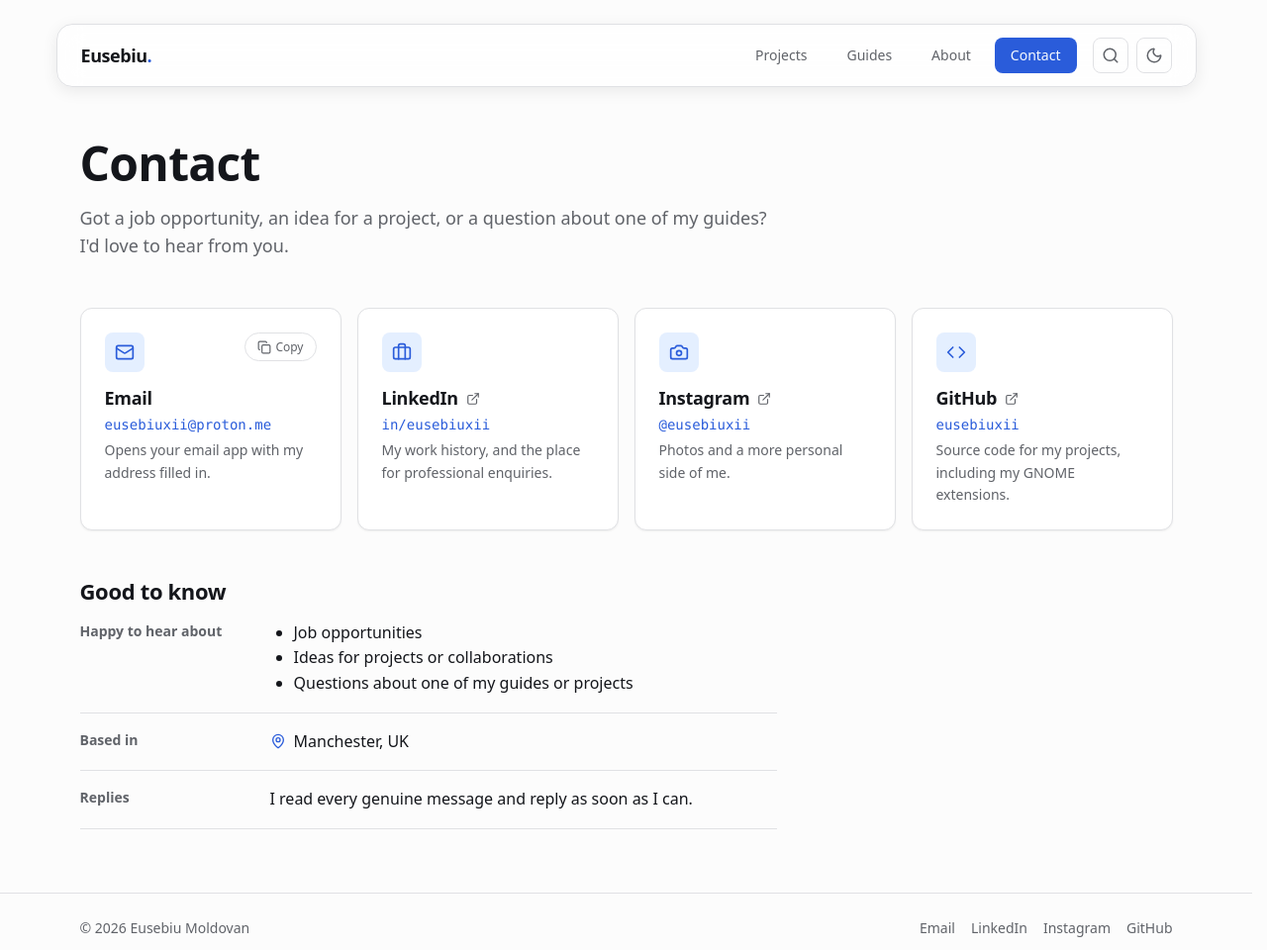
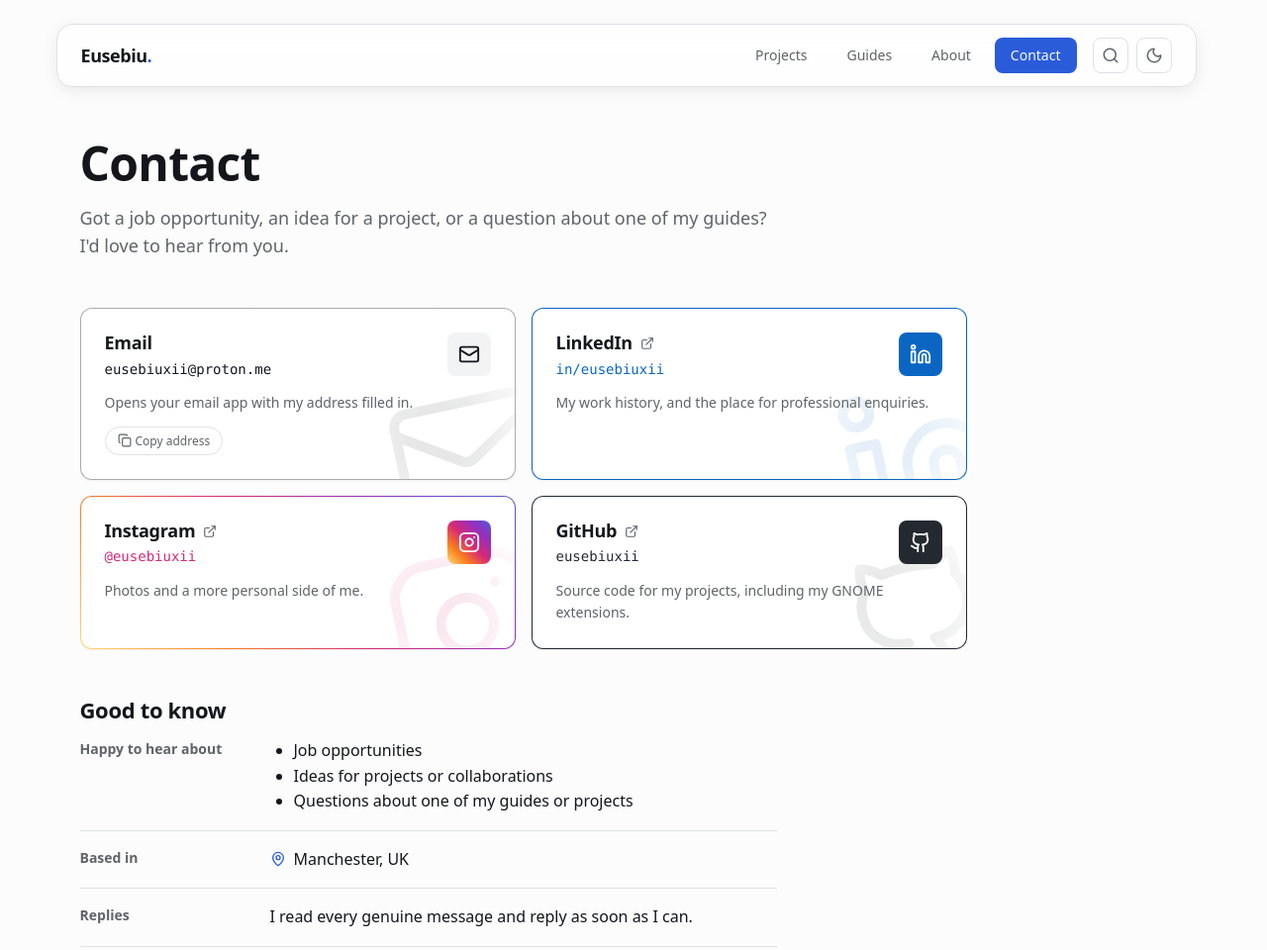
Before and after one commit to eusebiuxii/eusebiuxii.github.io, an Astro site: page /contact in a window 1280 px wide. Shown: the top 960 px of the page at 99% size. Built offline with nearby package versions, Linux system fonts and the light colour scheme; Astro itself is replaced by a stand-in of ours.

Commit message:
Redone the style of the contact icons to closely resemble each platforms colours and have their icons on each card. (except email of course, but even in that case, it is still made in a similar fashion)

```diff
--- /dev/null
+++ b/src/components/PlatformIcon/PlatformIcon.astro
@@ -0,0 +1,62 @@
+---
+/**
+ * Outline logos for the places I can be found, drawn in the same style as
+ * the Lucide icons used elsewhere (24×24, 2px stroke, currentColor).
+ * The brand shapes are Lucide's former brand icons (ISC licence); Lucide
+ * dropped brand logos, so they live here instead.
+ */
+export type Platform = "email" | "github" | "linkedin" | "instagram"
+
+interface Props {
+  name: Platform
+  class?: string
+}
+
+const { name, class: className } = Astro.props
+---
+
+<svg
+  class={className}
+  viewBox="0 0 24 24"
+  fill="none"
+  stroke="currentColor"
+  stroke-width="2"
+  stroke-linecap="round"
+  stroke-linejoin="round"
+  aria-hidden="true"
+>
+  {
+    name === "email" && (
+      <>
+        <rect x="2" y="4" width="20" height="16" rx="2" />
+        <path d="m22 7-8.97 5.7a1.94 1.94 0 0 1-2.06 0L2 7" />
+      </>
+    )
+  }
+  {
+    name === "github" && (
+      <>
+        <path d="M15 22v-4a4.8 4.8 0 0 0-1-3.5c3 0 6-2 6-5.5.08-1.25-.27-2.48-1-3.5.28-1.15.28-2.35 0-3.5 0 0-1 0-3 1.5-2.64-.5-5.36-.5-8 0C6 2 5 2 5 2c-.3 1.15-.3 2.35 0 3.5A5.403 5.403 0 0 0 4 9c0 3.5 3 5.5 6 5.5-.39.49-.68 1.05-.85 1.65-.17.6-.22 1.23-.15 1.85v4" />
+        <path d="M9 18c-4.51 2-5-2-7-2" />
+      </>
+    )
+  }
+  {
+    name === "linkedin" && (
+      <>
+        <path d="M16 8a6 6 0 0 1 6 6v7h-4v-7a2 2 0 0 0-2-2 2 2 0 0 0-2 2v7h-4v-7a6 6 0 0 1 6-6z" />
+        <rect x="2" y="9" width="4" height="12" />
+        <circle cx="4" cy="4" r="2" />
+      </>
+    )
+  }
+  {
+    name === "instagram" && (
+      <>
+        <rect x="2" y="2" width="20" height="20" rx="5" ry="5" />
+        <path d="M16 11.37A4 4 0 1 1 12.63 8 4 4 0 0 1 16 11.37z" />
+        <line x1="17.5" x2="17.51" y1="6.5" y2="6.5" />
+      </>
+    )
+  }
+</svg>
--- a/src/pages/contact.astro
+++ b/src/pages/contact.astro
@@ -1,27 +1,25 @@
 ---
-import {
-  Briefcase,
-  Camera,
-  Code,
-  Copy,
-  ExternalLink,
-  Mail,
-  MapPin,
-} from "lucide-react"
+import { Copy, ExternalLink, MapPin } from "lucide-react"
 import BaseLayout from "@/layouts/BaseLayout.astro"
 import PageHeader from "@/components/PageHeader/PageHeader.astro"
+import PlatformIcon, {
+  type Platform,
+} from "@/components/PlatformIcon/PlatformIcon.astro"
 import { site } from "@/site.config"
 import styles from "./contact.module.css"
 
 // Socials with a `card` in site.config.ts
 const cards = site.socials.flatMap((social) =>
-  "card" in social ? [{ ...social, ...social.card }] : []
+  "card" in social
+    ? [
+        {
+          ...social,
+          ...social.card,
+          platform: social.label.toLowerCase() as Platform,
+        },
+      ]
+    : []
 )
-const icons: Record<string, typeof Mail> = {
-  LinkedIn: Briefcase,
-  GitHub: Code,
-  Instagram: Camera,
-}
 
 const topics = [
   "Job opportunities",
@@ -50,8 +48,10 @@ const topics = [
     </PageHeader>
 
     <ul class={styles.cards}>
-      <li class={styles.card}>
-        <span class={styles.icon} aria-hidden="true"><Mail /></span>
+      <li class={styles.card} data-platform="email">
+        <PlatformIcon name="email" class={styles.backdrop} />
+        <div class={styles.top}>
+          <div class={styles.heading}>
             <h2 class={styles.cardTitle}>
               {/* href is filled in by the script below (spam protection) */}
               <a
@@ -63,6 +63,11 @@ const topics = [
             <p class={styles.handle} data-email-text>
               Turn on JavaScript to see my address
             </p>
+          </div>
+          <span class={styles.icon}>
+            <PlatformIcon name="email" />
+          </span>
+        </div>
         <p class={styles.note}>
           Opens your email app with my address filled in.
         </p>
@@ -74,18 +79,16 @@ const topics = [
           aria-label="Copy email address"
         >
           <Copy />
-          <span data-copy-label>Copy</span>
+          <span data-copy-label>Copy address</span>
         </button>
       </li>
 
       {
-        cards.map((card) => {
-          const Icon = icons[card.label] ?? ExternalLink
-          return (
-            <li class={styles.card}>
-              <span class={styles.icon} aria-hidden="true">
-                <Icon />
-              </span>
+        cards.map((card) => (
+          <li class={styles.card} data-platform={card.platform}>
+            <PlatformIcon name={card.platform} class={styles.backdrop} />
+            <div class={styles.top}>
+              <div class={styles.heading}>
                 <h2 class={styles.cardTitle}>
                   <a
                     class={styles.cardLink}
@@ -101,10 +104,14 @@ const topics = [
                   </a>
                 </h2>
                 <p class={styles.handle}>{card.handle}</p>
+              </div>
+              <span class={styles.icon}>
+                <PlatformIcon name={card.platform} />
+              </span>
+            </div>
             <p class={styles.note}>{card.note}</p>
           </li>
-          )
-        })
+        ))
       }
     </ul>
 
@@ -177,7 +184,10 @@ const topics = [
         label.textContent = "Couldn't copy"
       }
       clearTimeout(reset)
-      reset = window.setTimeout(() => (label.textContent = "Copy"), 2000)
+      reset = window.setTimeout(
+        () => (label.textContent = "Copy address"),
+        2000
+      )
     })
   }
 </script>
--- a/src/pages/contact.module.css
+++ b/src/pages/contact.module.css
@@ -24,36 +24,111 @@
 
 .cards {
   display: grid;
-  grid-template-columns: repeat(auto-fill, minmax(min(100%, 16rem), 1fr));
+  /* Two columns on wide screens, one on phones */
+  grid-template-columns: repeat(auto-fit, minmax(min(100%, 22rem), 1fr));
+  max-width: 56rem;
   gap: var(--space-4);
   padding: 0;
   list-style: none;
 }
 
+/*
+ * Each card takes its platform's colours from these variables:
+ *   --brand          solid colour (handle text, backdrop logo)
+ *   --brand-fill     icon tile background (a gradient for Instagram)
+ *   --brand-on-fill  icon colour on that tile
+ *   --brand-border   card border (gradient-capable)
+ */
 .card {
+  --brand: var(--color-text);
+  --brand-fill: var(--color-surface-muted);
+  --brand-on-fill: var(--color-text);
+  --brand-border: color-mix(in oklch, var(--color-text) 35%, transparent);
+
   position: relative;
   display: flex;
   flex-direction: column;
-  gap: var(--space-1);
+  gap: var(--space-3);
   padding: var(--space-5);
-  border: 1px solid var(--color-border);
+  overflow: hidden;
+  /* Gradient-friendly border: the border box shows the brand colours,
+     the padding box is painted with the card surface on top */
+  border: 1.5px solid transparent;
   border-radius: var(--radius-lg);
-  background-color: var(--color-surface);
+  background:
+    linear-gradient(var(--color-surface), var(--color-surface)) padding-box,
+    var(--brand-border) border-box;
   box-shadow: var(--shadow-sm);
+  isolation: isolate;
   transition:
-    border-color var(--transition-fast),
     box-shadow var(--transition-fast),
     transform var(--transition-fast);
 }
 
+/* Email: neutral, with a light (white in dark mode) border */
+.card[data-platform="email"] {
+  --brand-border: linear-gradient(
+    color-mix(in oklch, var(--color-text) 35%, transparent),
+    color-mix(in oklch, var(--color-text) 35%, transparent)
+  );
+}
+
+.card[data-platform="linkedin"] {
+  --brand: #0a66c2;
+  --brand-fill: #0a66c2;
+  --brand-on-fill: #fff;
+  --brand-border: linear-gradient(#0a66c2, #0a66c2);
+}
+
+.card[data-platform="github"] {
+  --brand: #24292f;
+  --brand-fill: #24292f;
+  --brand-on-fill: #fff;
+  --brand-border: linear-gradient(#24292f, #24292f);
+}
+
+.card[data-platform="instagram"] {
+  --brand: #d62976;
+  --brand-fill: linear-gradient(
+    45deg,
+    #feda75,
+    #fa7e1e 25%,
+    #d62976 50%,
+    #962fbf 75%,
+    #4f5bd5
+  );
+  --brand-on-fill: #fff;
+  --brand-border: linear-gradient(
+    45deg,
+    #feda75,
+    #fa7e1e 25%,
+    #d62976 50%,
+    #962fbf 75%,
+    #4f5bd5
+  );
+}
+
+/* Dark theme: lighter brand colours so they read on the dark surface */
+:global(:root[data-theme="dark"]) .card[data-platform="linkedin"] {
+  --brand: #70b5f9;
+}
+
+:global(:root[data-theme="dark"]) .card[data-platform="github"] {
+  --brand: #f0f6fc;
+  --brand-fill: #f0f6fc;
+  --brand-on-fill: #24292f;
+  --brand-border: linear-gradient(#f0f6fc, #f0f6fc);
+}
+
+:global(:root[data-theme="dark"]) .card[data-platform="instagram"] {
+  --brand: #f472b6;
+}
+
 @media (hover: hover) {
   .card:hover {
-    border-color: color-mix(
-      in oklch,
-      var(--color-accent) 40%,
-      var(--color-border)
-    );
-    box-shadow: var(--shadow-md);
+    box-shadow:
+      var(--shadow-md),
+      0 0 0 3px color-mix(in oklch, var(--brand) 18%, transparent);
     transform: translateY(-2px);
   }
 }
@@ -63,20 +138,51 @@
   outline-offset: 2px;
 }
 
+/* Oversized, fading platform logo behind the content */
+.backdrop {
+  position: absolute;
+  right: -2rem;
+  bottom: -3.5rem;
+  z-index: -1;
+  width: 10rem;
+  height: 10rem;
+  color: var(--brand);
+  opacity: 0.1;
+  stroke-width: 1.5;
+  transform: rotate(-12deg);
+  mask-image: radial-gradient(circle at 35% 35%, #000 20%, transparent 75%);
+  pointer-events: none;
+}
+
+.top {
+  display: flex;
+  gap: var(--space-3);
+  align-items: flex-start;
+  justify-content: space-between;
+}
+
+.heading {
+  display: flex;
+  flex-direction: column;
+  gap: var(--space-1);
+  min-width: 0;
+}
+
+/* Platform logo tile in the top right */
 .icon {
   display: grid;
+  flex-shrink: 0;
   place-items: center;
-  width: 2.5rem;
-  height: 2.5rem;
-  margin-bottom: var(--space-3);
+  width: 2.75rem;
+  height: 2.75rem;
   border-radius: var(--radius-md);
-  background-color: var(--color-accent-soft);
-  color: var(--color-accent);
+  background: var(--brand-fill);
+  color: var(--brand-on-fill);
 }
 
 .icon svg {
-  width: 1.25rem;
-  height: 1.25rem;
+  width: 1.375rem;
+  height: 1.375rem;
 }
 
 .cardTitle {
@@ -112,8 +218,9 @@
 .handle {
   font-family: var(--font-mono);
   font-size: var(--text-sm);
-  color: var(--color-accent);
-  overflow-wrap: anywhere;
+  color: var(--brand);
+  /* Wrap only if it really doesn't fit (e.g. a very narrow phone) */
+  overflow-wrap: break-word;
 }
 
 .note {
@@ -123,13 +230,12 @@
 
 /* Sits above the card-wide link so it can be clicked on its own */
 .copy {
-  position: absolute;
-  top: var(--space-5);
-  right: var(--space-5);
+  position: relative;
   z-index: 1;
   display: inline-flex;
   gap: var(--space-1);
   align-items: center;
+  align-self: flex-start;
   padding: var(--space-1) var(--space-3);
   border: 1px solid var(--color-border);
   border-radius: 999px;
@@ -141,7 +247,8 @@
   cursor: pointer;
   transition:
     color var(--transition-fast),
-    border-color var(--transition-fast);
+    border-color var(--transition-fast),
+    transform var(--transition-fast);
 }
 
 .copy[hidden] {
@@ -150,8 +257,8 @@
 
 @media (hover: hover) {
   .copy:hover {
-    border-color: var(--color-accent);
-    color: var(--color-accent);
+    border-color: var(--color-text-muted);
+    color: var(--color-text);
   }
 }
 
```
Lines whose indentation alone changed are shown as unchanged.
